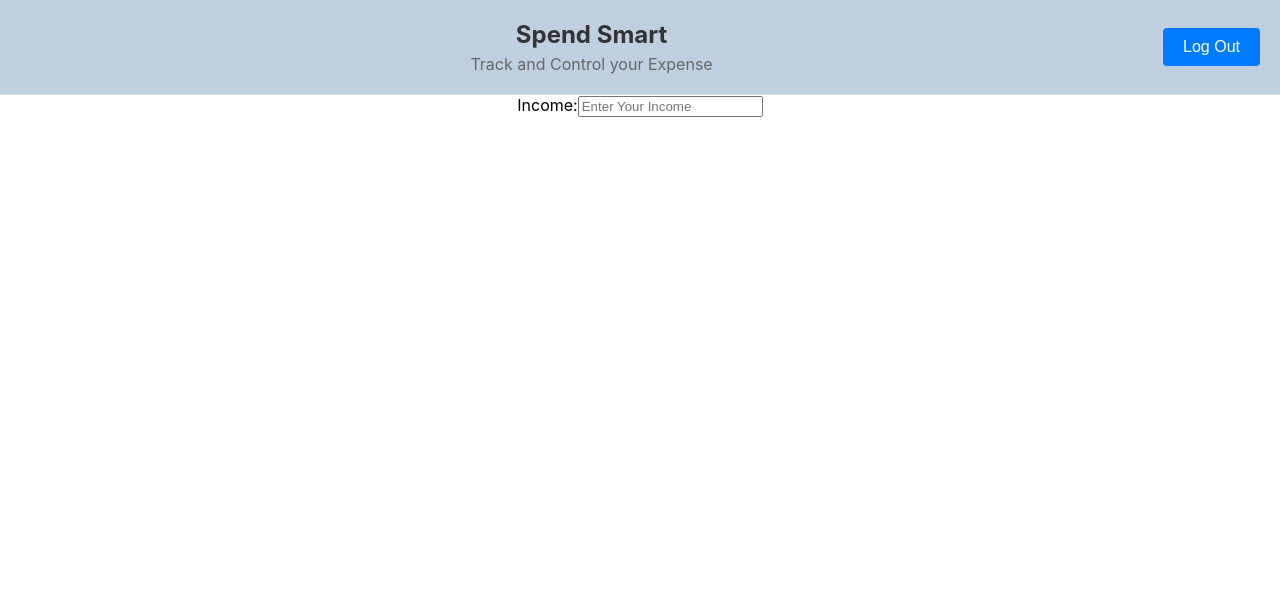
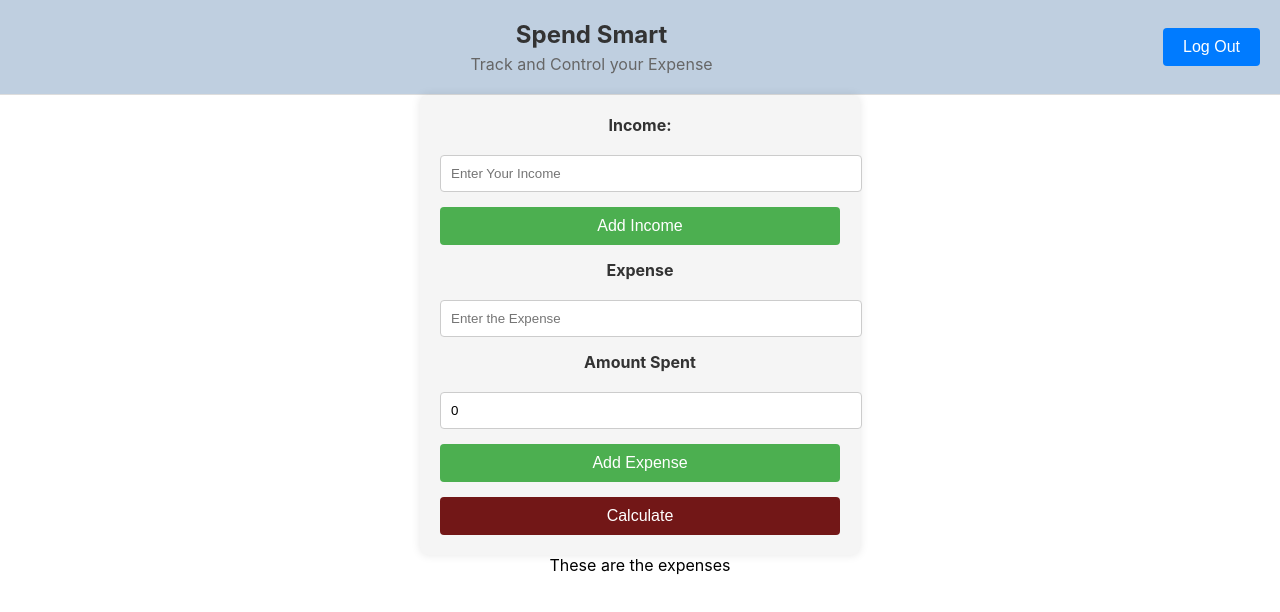
Before and after one commit to Vamshi5454/SpendSmart, a React (Create React App) app in the folder client/: page / in a window 1280 px wide. Shown: the top 612 px of the page. Built offline with nearby package versions, Linux system fonts and the light colour scheme.

Commit message:
expenses page added

```diff
--- a/client/src/App.js
+++ b/client/src/App.js
@@ -3,13 +3,18 @@ import "./App.css";
 import Home from "./pages/Home/Home";
 import Header from "./components/Header/Header.js";
 import DashBoard from "./components/DashBoard/DashBoard.js";
+import Expenses from "./components/Expenses/Expenses.js";
+import ParentComponent from "./components/ParentComponent/ParentComponent.js";
+
 function App() {
   return (
     <div className="App">
       {/* <h1>This the client side</h1> */}
       {/* <Home name="vamshi" /> */}
       <Header />
-      <DashBoard />
+      {/* <DashBoard /> */}
+      {/* <Expenses /> */}
+      <ParentComponent />
     </div>
   );
 }
--- a/client/src/components/DashBoard/DashBoard.css
+++ b/client/src/components/DashBoard/DashBoard.css
@@ -0,0 +1,57 @@
+.dashboard-container {
+  max-width: 400px;
+  margin: 0 auto;
+  padding: 20px;
+  background-color: #f5f5f5;
+  border-radius: 8px;
+  box-shadow: 0 0 10px rgba(0, 0, 0, 0.1);
+}
+
+.dashboard-form {
+  display: flex;
+  flex-direction: column;
+  gap: 15px;
+}
+
+.dashboard-form label {
+  font-weight: bold;
+  margin-bottom: 5px;
+  color: #333;
+}
+
+.dashboard-form input[type="number"],
+.dashboard-form input[type="text"],
+.dashboard-form input[type="amount"] {
+  padding: 10px;
+  border: 1px solid #ccc;
+  border-radius: 4px;
+  width: 100%;
+}
+
+.button {
+  padding: 10px;
+  background-color: #4caf50;
+  color: white;
+  border: none;
+  border-radius: 4px;
+  font-size: 16px;
+  cursor: pointer;
+}
+
+.button:hover {
+  background-color: #a04568;
+}
+
+.submit {
+  padding: 10px;
+  background-color: #721717;
+  color: white;
+  border: none;
+  border-radius: 4px;
+  font-size: 16px;
+  cursor: pointer;
+}
+
+.submit:hover {
+  background-color: #4569a0;
+}
--- a/client/src/components/DashBoard/DashBoard.js
+++ b/client/src/components/DashBoard/DashBoard.js
@@ -1,24 +1,59 @@
 import React, { useState } from "react";
 import "./DashBoard.css";
 
-function DashBoard() {
+import Expenses from "../Expenses/Expenses";
+
+function DashBoard({ onAddExpense }) {
   const [income, setIncome] = useState("");
+  const [expense, setExpense] = useState("");
+  const [amount, setAmount] = useState(0);
 
-  const handleIncome = (e) => {
-    setIncome(e.target.value);
+  const handleSubmit = (e) => {
+    e.preventDefault();
+    console.log("clicked submit");
+    const allExpenses = {
+      expense,
+      amount,
+    };
+    onAddExpense(allExpenses);
+
+    setAmount("");
+    setExpense("");
   };
-
   return (
-    <div>
-      <form>
+    <div className="dashboard-container">
+      <form onSubmit={handleSubmit} className="dashboard-form">
         <label>Income:</label>
         <input
           type="number"
           value={income}
-          onChange={handleIncome}
+          onChange={(e) => setIncome(e.target.value)}
           placeholder="Enter Your Income"
         />
+        <button className="button">Add Income</button>
+        <label for="expense">Expense</label>
+        <input
+          type="text"
+          value={expense}
+          id="expense"
+          onChange={(e) => setExpense(e.target.value)}
+          placeholder="Enter the Expense"
+        />
+        <label for="amount">Amount Spent</label>
+        <input
+          type="amount"
+          value={amount}
+          id="amount"
+          onChange={(e) => setAmount(e.target.value)}
+          placeholder="Enter the amount spent"
+        />
+        <button className="button">Add Expense</button>
+        <button className="submit" type="submit">
+          Calculate
+        </button>
       </form>
+
+      {/* <Expenses allExpen={expense} /> */}
     </div>
   );
 }
--- /dev/null
+++ b/client/src/components/Expenses/Expenses.js
@@ -0,0 +1,19 @@
+import React, { useState } from "react";
+
+function Expenses({ expenses }) {
+  console.log(expenses);
+  return (
+    <div>
+      These are the expenses
+      {/* {expenses[0]} */}
+      {expenses.map((item, index) => {
+        <div key={index}>
+          <p>Expense:{item.expense}</p>
+          <p>Amount: {item.amount}</p>
+        </div>;
+      })}
+    </div>
+  );
+}
+
+export default Expenses;
--- /dev/null
+++ b/client/src/components/ParentComponent/ParentComponent.js
@@ -0,0 +1,20 @@
+import React, { useState } from "react";
+import DashBoard from "../DashBoard/DashBoard";
+import Expenses from "../Expenses/Expenses";
+
+function ParentComponent() {
+  // Updated name to start with uppercase letter
+  const [expenseData, setExpenseData] = useState([]);
+
+  const handleExpenses = (data) => {
+    setExpenseData([...expenseData, data]);
+  };
+
+  return (
+    <div>
+      <DashBoard onAddExpense={handleExpenses} />
+      <Expenses expenses={expenseData} />
+    </div>
+  );
+}
+export default ParentComponent;
```
Also changed, not shown: client/src/components/Expenses/Expenses.css (added).
